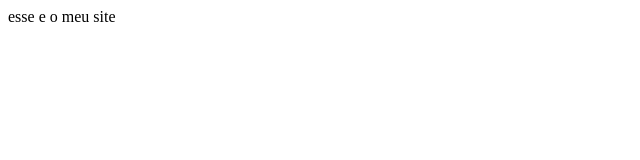
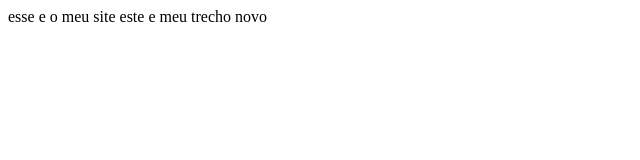
Before and after one commit to halfst0/siteone, a plain HTML site: page index.html in a window 1280 px wide. Shown: the whole page, without its empty margins (0-640 px from the left). Drawn offline with Linux system fonts and the light colour scheme.

Commit message:
Update index.html

```diff
--- a/index.html
+++ b/index.html
@@ -6,5 +6,6 @@
 </head>
 <body>
 esse e o meu site
+  este e meu trecho novo
 </body>
 </html>
```
